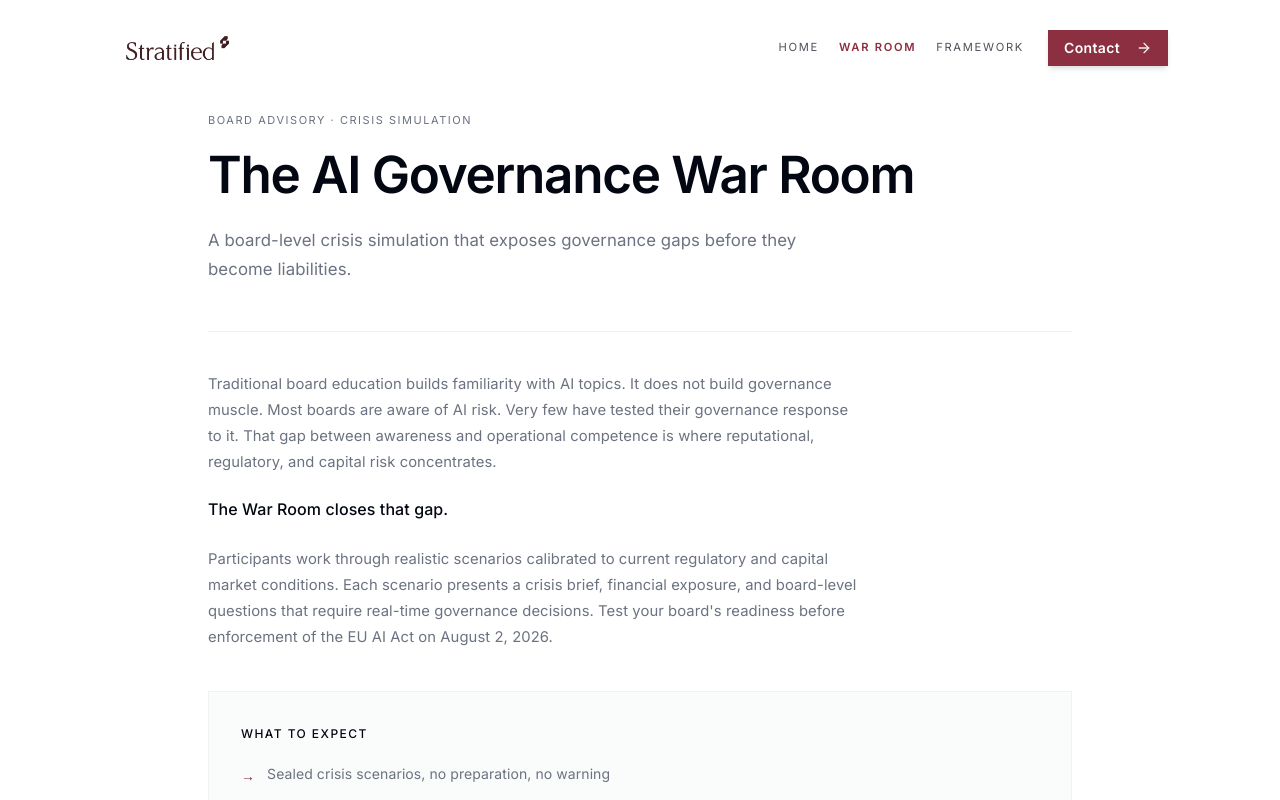
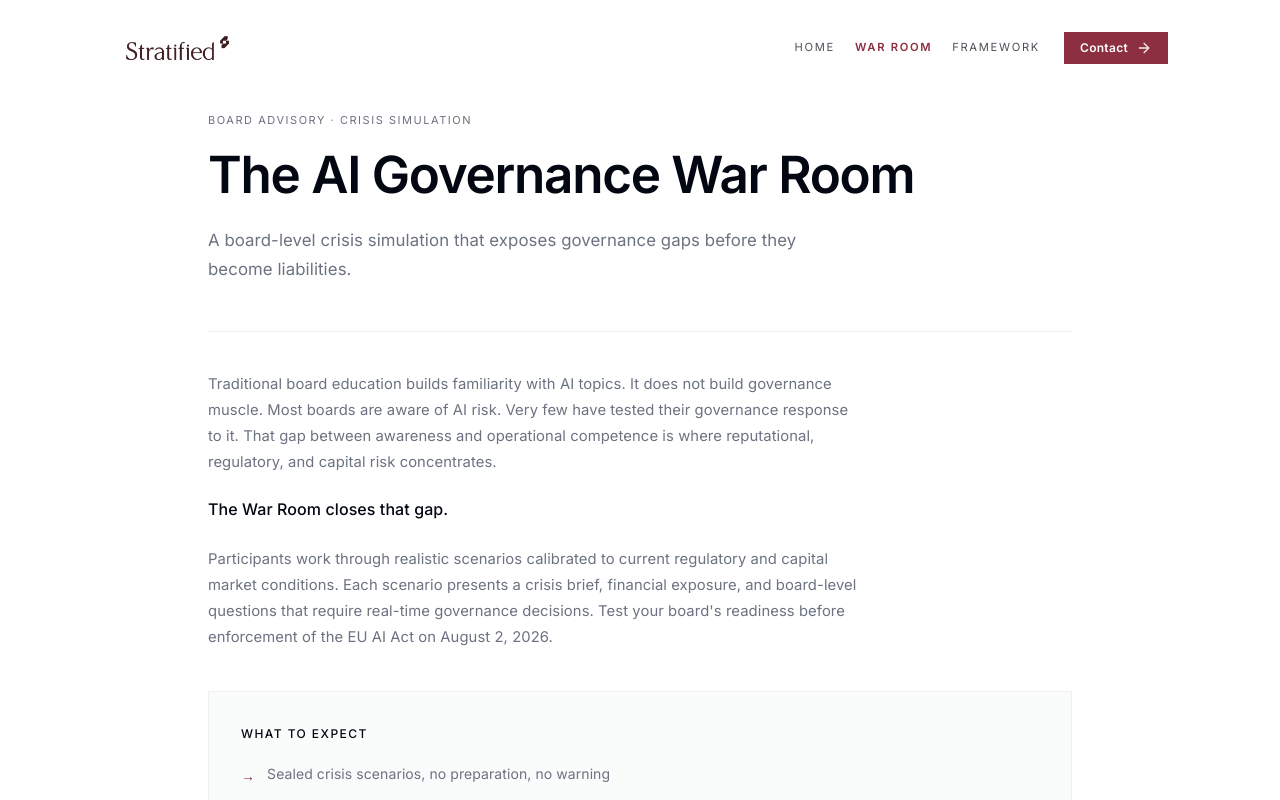
Before and after one commit to stratcorpai/stratcorpai, a React (Vite) app: page /war-room in a window 1280 px wide. Shown: the top 800 px of the page. Built offline with nearby package versions, Linux system fonts and the light colour scheme.

Commit message:
fix: replace ContactCTA dialog+form with direct mailto: links — Netlify Forms unreliable in SPA

```diff
--- a/src/components/ContactCTA.tsx
+++ b/src/components/ContactCTA.tsx
@@ -1,9 +1,12 @@
-import { useState } from 'react';
-import { Button } from '@/components/ui/button';
-import { Dialog, DialogContent, DialogTrigger } from '@/components/ui/dialog';
-import ContactForm from './ContactForm';
 import { ArrowRight } from 'lucide-react';
 import { siteContent } from '@/content/siteContent';
+
+/**
+ * ContactCTA — variant-aware mailto: button.
+ *
+ * Opens the user's mail client with a pre-filled subject and body template.
+ * Zero server dependencies; works everywhere.
+ */
 
 interface ContactCTAProps {
   variant?: 'board-advisory' | 'consulting' | 'partnership' | 'general';
@@ -13,47 +16,47 @@ interface ContactCTAProps {
   customText?: string;
 }
 
+const SUBJECT: Record<string, string> = {
+  'board-advisory': 'Board Advisory Inquiry',
+  consulting:       'Strategic Consulting Inquiry',
+  partnership:      'Partnership & Collaboration',
+  general:          'General Inquiry',
+};
+
+const BODY_TEMPLATE = (label: string) =>
+  `Hi,\n\nI'd like to discuss ${label}.\n\nName:\nCompany:\nContext / what we're navigating:\n\n— sent via stratcorp.ai`;
+
+const SIZE_CLASSES: Record<string, string> = {
+  sm:      'text-xs px-4 py-2',
+  default: 'text-sm px-5 py-2.5',
+  lg:      'text-base px-7 py-3.5',
+};
+
 const ContactCTA = ({
   variant = 'consulting',
-  sourceContext = 'Unknown',
   className = '',
   size = 'default',
   customText,
 }: ContactCTAProps) => {
-  const [isOpen, setIsOpen] = useState(false);
-
-  const ctaConfig = {
-    'board-advisory': siteContent.contact.ctaConfig['board-advisory'],
-    consulting: siteContent.contact.ctaConfig.consulting,
-    partnership: siteContent.contact.ctaConfig.partnership,
-    general: siteContent.contact.ctaConfig.general,
-  };
-
-  const config = ctaConfig[variant];
-  const displayText = customText ?? config.text;
+  const config  = siteContent.contact.ctaConfig[variant];
+  const label   = customText ?? config.text;
+  const subject = encodeURIComponent(SUBJECT[variant] ?? 'Inquiry');
+  const body    = encodeURIComponent(BODY_TEMPLATE(SUBJECT[variant] ?? 'your services'));
+  const href    = `mailto:${siteContent.contact.email}?subject=${subject}&body=${body}`;
 
   return (
-    <Dialog open={isOpen} onOpenChange={setIsOpen}>
-      <DialogTrigger asChild>
-        <Button
-          size={size}
-          className={`btn-primary group font-semibold tracking-wide ${className}`}
-        >
-          {displayText}
-          <ArrowRight className="w-4 h-4 ml-2 opacity-90 group-hover:translate-x-0.5 transition-transform duration-200" />
-        </Button>
-      </DialogTrigger>
-      <DialogContent className="sm:max-w-3xl max-h-[90vh] overflow-y-auto p-0 border border-border shadow-lg">
-        <ContactForm
-          defaultInquiryType={variant}
-          title={config.title}
-          description={config.description}
-          sourceContext={sourceContext}
-          audienceTag={config.audienceTag}
-          intentLabel={config.intentLabel}
-        />
-      </DialogContent>
-    </Dialog>
+    <a
+      href={href}
+      className={[
+        'inline-flex items-center gap-2 font-semibold tracking-wide',
+        'btn-primary group transition-all duration-200',
+        SIZE_CLASSES[size] ?? SIZE_CLASSES.default,
+        className,
+      ].join(' ')}
+    >
+      {label}
+      <ArrowRight className="w-4 h-4 opacity-90 group-hover:translate-x-0.5 transition-transform duration-200" />
+    </a>
   );
 };
 
```
